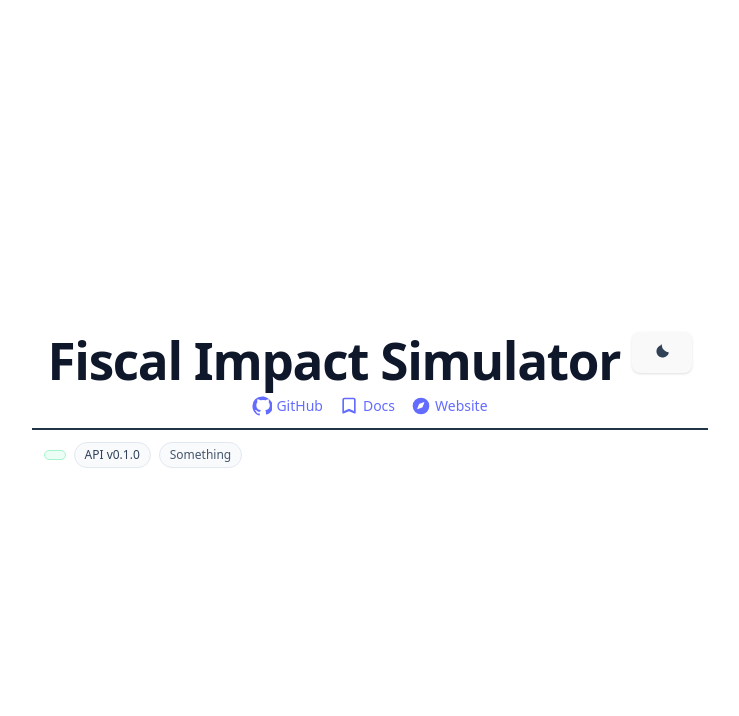
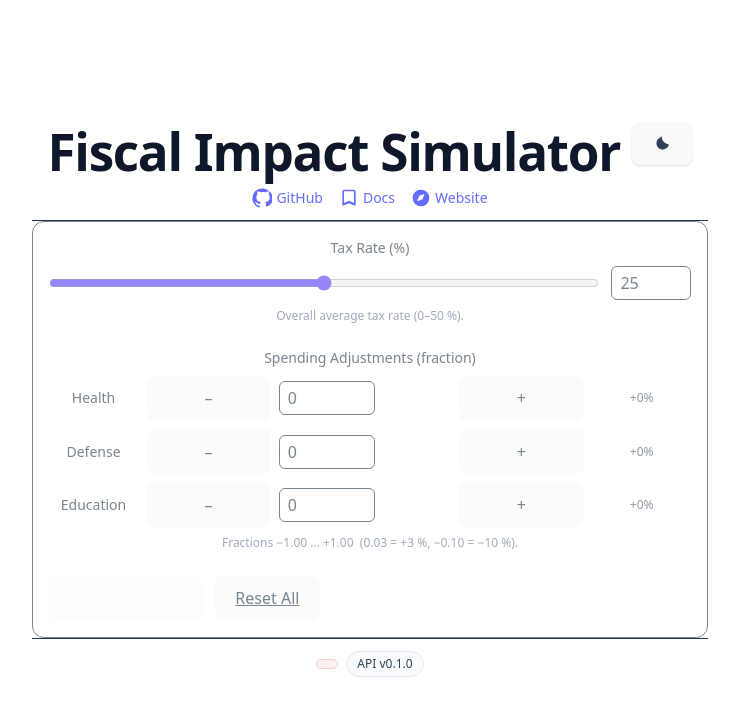
Before and after one commit to mccreajeff/Fiscal_Impact_Sim, a React (Vite) app in the folder frontend/: page / in a window 1280 px wide. Shown: the top 716 px of the page, without its empty margins (270-1009 px from the left). Built offline with nearby package versions, Linux system fonts and the light colour scheme; no server answers.

Commit message:
Completed initial control panel
- Initial version of the control panel completed and tested
- Updated app.jsx to test control panel

```diff
--- a/frontend/src/App.jsx
+++ b/frontend/src/App.jsx
@@ -1,18 +1,47 @@
 import { useState } from 'react'
+import { useQuery, useMutation } from '@tanstack/react-query'
+import { getMetadata, postSimulate  } from './lib/api'
+import { defaultValues } from "./lib/schema";
 import './App.css'
 import Header from './components/Header'
 import Footer from './components/Footer'
+import ControlPanel from './components/ControlPanel'
 
-function App() {
+export default function App() {
   const [count, setCount] = useState(0)
-
+  const simulate = useMutation({
+    mutationFn: postSimulate,
+    onSuccess: () => setLastRunIso(new Date().toISOString()),
+  });
+  const meta = useQuery({
+    queryKey: ['meta'],
+    queryFn: getMetadata,
+    staleTime: 60_000,       // cache for a minute
+    refetchOnWindowFocus: false,
+    retry: 1,
+  });
+  const metaLoading = meta.isLoading;
+  const metaError   = meta.isError;
+  const metadata    = meta.data; // undefined until success
+  const controlsDisabled = metaLoading || !metadata?.baselineLoaded;
   return (
     <>
       <div>
-        <Header></Header>
-        <Footer></Footer>
+        <Header
+          title='Fiscal Impact Simulator'
+        />
+        <ControlPanel
+          disabled={meta.isLoading || !meta.data?.baselineLoaded}
+          defaultValues={defaultValues}
+          taxRateRange={meta.data?.taxRateRange ?? [0, 50]}
+          deltaRange={meta.data?.deltaRange ?? [-1, 1]}
+          onRun={(values) => simulate.mutate(values)}
+        />
+        <Footer
+          baselineLoaded={!!metadata?.baselineLoaded}
+          version={metadata?.version}
+        />
       </div>
     </>
   )
 }
-export default App
--- /dev/null
+++ b/frontend/src/components/ControlPanel.jsx
@@ -0,0 +1,183 @@
+import React from 'react'
+
+import { useForm, Controller} from "react-hook-form"
+import { zodResolver } from "@hookform/resolvers/zod"
+import { simRequestSchema } from "../lib/schema"
+
+export default function ControlPanel({
+  disabled,               // boolean - disable controls if true
+  defaultValues,          // defined in scehma.js
+  taxRateRange,           // [min, max]
+  deltaRange,             // [min, max]
+  onRun,                  // enable or disable autorun
+}) {
+
+  const {
+    control,
+    handleSubmit,
+    reset,
+    water,
+    formState: {isValid},
+  } = useForm({
+    defaultValues: defaultValues,
+    resolver: zodResolver(simRequestSchema),
+    mode: "onChange",
+  });
+
+  return (
+    <aside
+      className={`rounded-xl border bg-white dark:bg-slate-800 p-4 space-y-6 ${
+        disabled ? "opacity-60" : ""
+      }`}
+    >
+      {/* ───────── Tax Rate ───────── */}
+      <section className="space-y-2">
+        <label className="block font-medium text-sm">Tax&nbsp;Rate&nbsp;(%)</label>
+
+        <Controller
+          name="taxRate"
+          control={control}
+          render={({ field }) => (
+            <div className="flex items-center gap-3">
+              {/* slider */}
+              <input
+                type="range"
+                min={taxRateRange[0]}
+                max={taxRateRange[1]}
+                step="0.1"
+                value={field.value}
+                onChange={(e) => field.onChange(+e.target.value)}
+                className="flex-1 cursor-pointer accent-indigo-600"
+              />
+              {/* number box */}
+              <input
+                type="number"
+                min={taxRateRange[0]}
+                max={taxRateRange[1]}
+                step="0.1"
+                value={field.value}
+                onChange={(e) =>
+                  field.onChange(
+                    Math.min(
+                      taxRateRange[1],
+                      Math.max(taxRateRange[0], +e.target.value)
+                    )
+                  )
+                }
+                className="w-20 rounded-md border px-2 py-1"
+              />
+            </div>
+          )}
+        />
+
+        <p className="text-xs text-slate-500">
+          Overall average tax rate ({taxRateRange[0]}–{taxRateRange[1]} %).
+        </p>
+      </section>
+
+      {/* ───────── Spending Adjustments ───────── */}
+      <section className="space-y-2">
+        <label className="block font-medium text-sm">
+          Spending Adjustments&nbsp;(fraction)
+        </label>
+
+        {["health", "defense", "education"].map((cat) => (
+          <Controller
+            key={cat}
+            name={`spendAdjustments.${cat}`}
+            control={control}
+            render={({ field }) => (
+              <div className="grid grid-cols-[90px_auto_auto_auto_auto] items-center gap-2">
+                <span className="capitalize text-sm">{cat}</span>
+
+                {/* – button */}
+                <button
+                  type="button"
+                  className="border rounded px-1"
+                  onClick={() =>
+                    field.onChange(
+                      Math.max(
+                        deltaRange[0],
+                        +(field.value - 0.01).toFixed(2)
+                      )
+                    )
+                  }
+                >
+                  –
+                </button>
+
+                {/* number input */}
+                <input
+                  type="number"
+                  step="0.01"
+                  min={deltaRange[0]}
+                  max={deltaRange[1]}
+                  value={field.value}
+                  onChange={(e) =>
+                    field.onChange(
+                      Math.max(
+                        deltaRange[0],
+                        Math.min(deltaRange[1], +e.target.value)
+                      )
+                    )
+                  }
+                  onBlur={() =>
+                    field.onChange(+parseFloat(field.value).toFixed(2))
+                  }
+                  className="w-24 rounded-md border px-2 py-1"
+                />
+
+                {/* + button */}
+                <button
+                  type="button"
+                  className="border rounded px-1"
+                  onClick={() =>
+                    field.onChange(
+                      Math.min(
+                        deltaRange[1],
+                        +(field.value + 0.01).toFixed(2)
+                      )
+                    )
+                  }
+                >
+                  +
+                </button>
+
+                {/* % badge */}
+                <span className="text-xs text-slate-600">
+                  {(field.value >= 0 ? "+" : "") +
+                    (field.value * 100).toFixed(0)}
+                  %
+                </span>
+              </div>
+            )}
+          />
+        ))}
+
+        <p className="text-xs text-slate-500">
+          Fractions −1.00 … +1.00&nbsp;&nbsp;(0.03 = +3 %, −0.10 = −10 %).
+        </p>
+      </section>
+
+      {/* ───────── Actions ───────── */}
+      <section className="flex items-center gap-3">
+        <button
+          type="button"
+          onClick={handleSubmit(onRun)}
+          disabled={disabled || !isValid}
+          className="rounded bg-indigo-600 px-4 py-2 text-white disabled:opacity-40"
+        >
+          Run Simulation
+        </button>
+
+        <button
+          type="button"
+          onClick={() => reset(defaultValues)}
+          className="text-sm underline"
+        >
+          Reset All
+        </button>
+      </section>
+    </aside>
+  );
+}
--- a/frontend/src/components/Footer.jsx
+++ b/frontend/src/components/Footer.jsx
@@ -1,13 +1,13 @@
 import React from 'react'
 
-function Footer({
+export default function Footer({
     baselineLoaded = "True",
     version = "0.1.0",
-    apiBase = "Something",
+    apiBase  // omitted
 }) {
   return (
     <footer className="w-full border-t bg-white/80 backdrop-blur sticky bottom-0 z-10">
-        <div className="mx-auto max-w-7xl flex flex-wrap items-center justify-between gap-2 p-3 text-sm">
+        <div className="mx-auto max-w-7xl flex flex-wrap items-center justify-center gap-2 p-3 text-sm">
             <div className="flex items-center gap-2">
                 <span className={`rounded-full px-2.5 py-1 border text-xs ${baselineLoaded ?
                     'bg-emerald-50 text-emerald-700 border-emerald-200': 'bg-rose-50 text-rose-700 border-rose-200'}`}>
@@ -23,4 +23,3 @@ function Footer({
     </footer>
   )
 }
-export default Footer
--- a/frontend/src/components/Header.jsx
+++ b/frontend/src/components/Header.jsx
@@ -1,6 +1,6 @@
 import React from 'react'
 
-function Header({
+export default function Header({
     title = "Fiscal Impact Simulator",
     docsHref = "/docs",
     githubHref = "https://github.com/mccreajeff/Fiscal_Impact_Sim",
@@ -87,4 +87,3 @@ function SunIcon({ className="" }) { return (
     <path d="M12 5.5a6.5 6.5 0 1 0 0 13 6.5 6.5 0 0 0 0-13Zm0-3a1 1 0 0 1 1 1v1.2a1 1 0 0 1-2 0V3.5a1 1 0 0 1 1-1Zm0 19.8a1 1 0 0 1-1-1V20a1 1 0 0 1 2 0v1.3a1 1 0 0 1-1 1Zm8-8a1 1 0 0 1-1-1h1.3a1 1 0 0 1 0 2H19a1 1 0 0 1 1-1ZM3 12.3a1 1 0 0 1 1-1H5.3a1 1 0 0 1 0 2H4a1 1 0 0 1-1-1Zm14.9-6.6a1 1 0 0 1 1.4 0l.9.9a1 1 0 0 1-1.4 1.4l-.9-.9a1 1 0 0 1 0-1.4ZM4.7 18.9a1 1 0 0 1 1.4 0l.9.9a1 1 0 1 1-1.4 1.4l-.9-.9a1 1 0 0 1 0-1.4Zm13.7 2.3a1 1 0 0 1 0-1.4l.9-.9a1 1 0 0 1 1.4 1.4l-.9.9a1 1 0 0 1-1.4 0ZM6.1 6.1a1 1 0 0 1 1.4 0l.9.9A1 1 0 1 1 7 8.3l-.9-.9a1 1 0 0 1 0-1.4Z"/>
   </svg>
 );}
-export default Header
```
